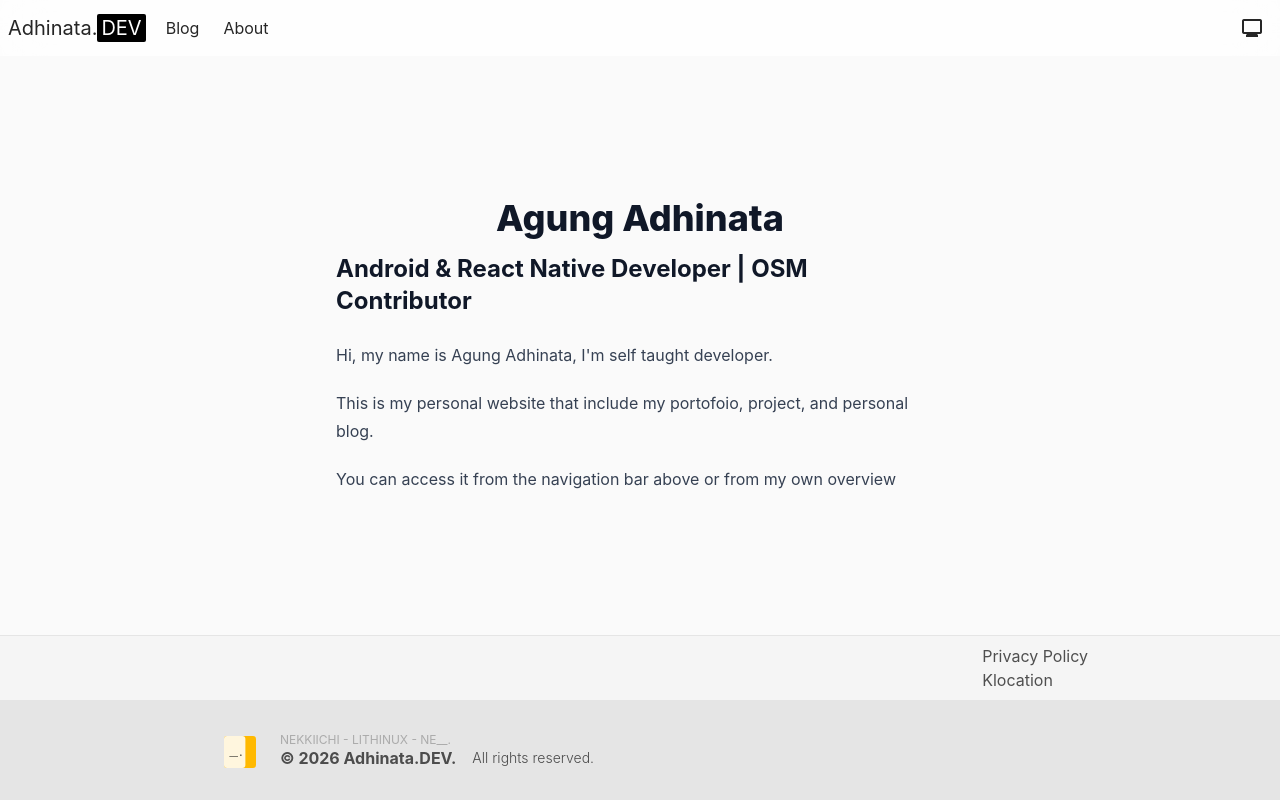
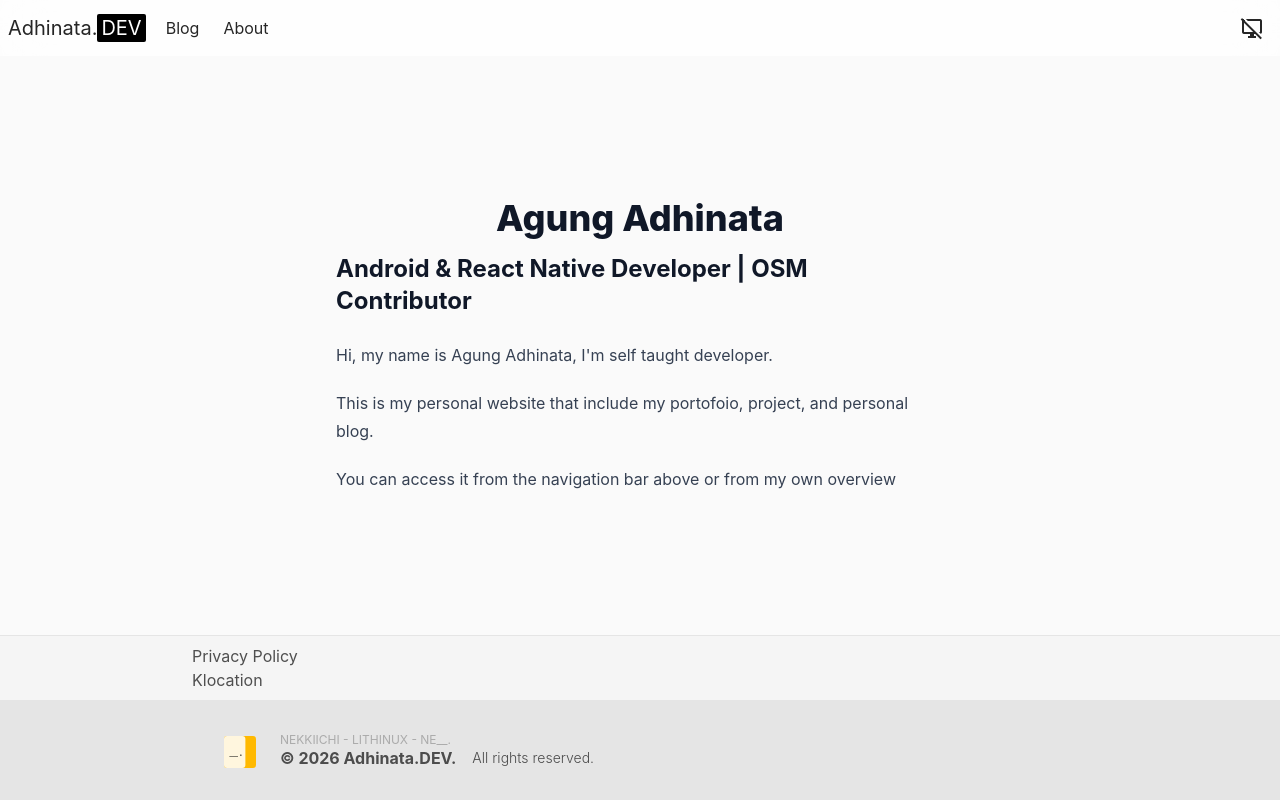
Before and after one commit to agung-adhinata/adhinata.dev, an Astro site: page / in a window 1280 px wide. Built offline with nearby package versions, Linux system fonts and the light colour scheme; Astro itself is replaced by a stand-in of ours.

Commit message:
feat: ui & pkg update

```diff
--- a/src/components/Footer.astro
+++ b/src/components/Footer.astro
@@ -9,11 +9,11 @@ const today = new Date();
     class="flex w-full grow justify-center border-t-[0.5px] border-neutral-200 bg-neutral-100 px-8 py-2 transition-colors duration-300 dark:border-neutral-700 dark:bg-neutral-800"
   >
     <span class="flex max-w-4xl grow">
-      <div class="grow"></div>
       <div class="flex flex-col opacity-80">
         <p>Privacy Policy</p>
         <p>Klocation</p>
       </div>
+      <div class="grow"></div>
     </span>
   </section>
   <section class="flex w-full max-w-4xl justify-between px-8 py-8">
--- a/src/components/react/DarkModeToggle.tsx
+++ b/src/components/react/DarkModeToggle.tsx
@@ -37,15 +37,19 @@ function useLocalStorageDarkMode() {
   return [data, setData] as const;
 }
 
+const SYSTEM_ICON = "monitor"
+const SYSTEM_DISABLED_ICON = "desktop_access_disabled"
+const LIGHT_ICON = "light_mode"
+const DARK_ICON = "dark_mode"
 export function DarkModeToggle() {
   const [darkMode, setDarkMode] = useLocalStorageDarkMode();
 
   const isSystem = darkMode != null;
   const iconCode = !isSystem
-    ? "monitor"
+    ? SYSTEM_DISABLED_ICON
     : darkMode == "light"
-      ? "light_mode"
-      : "dark_mode";
+      ? LIGHT_ICON
+      : DARK_ICON;
 
   const handleDarkModeToggle = () => {
     console.log("test");
@@ -84,7 +88,7 @@ export function DarkModeToggle() {
           }}
         >
           <span className="material-symbols-outlined size-6 cursor-pointer select-none">
-            monitor
+            {SYSTEM_ICON}
           </span>
         </button>
       </VisibleContainer>
```
Also changed, not shown: package.json (+12 -12 lines), 1 other file.
